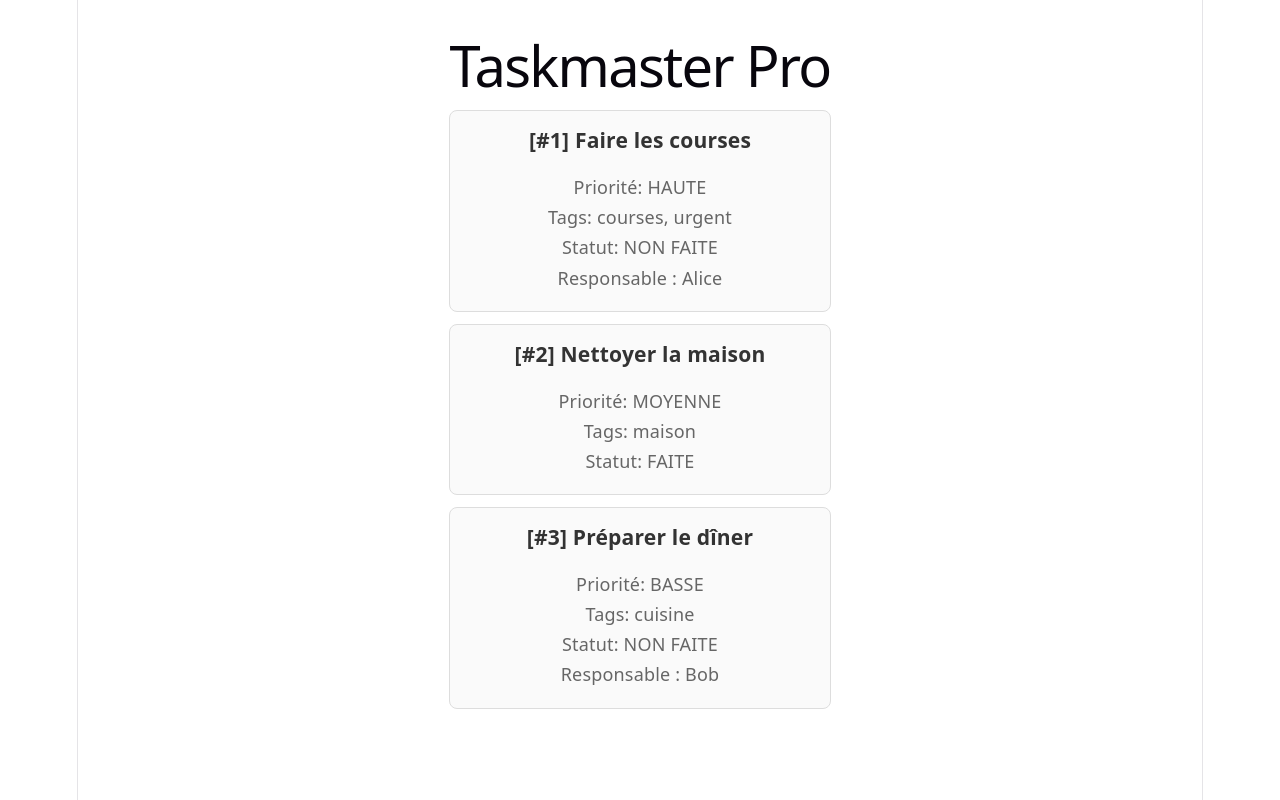
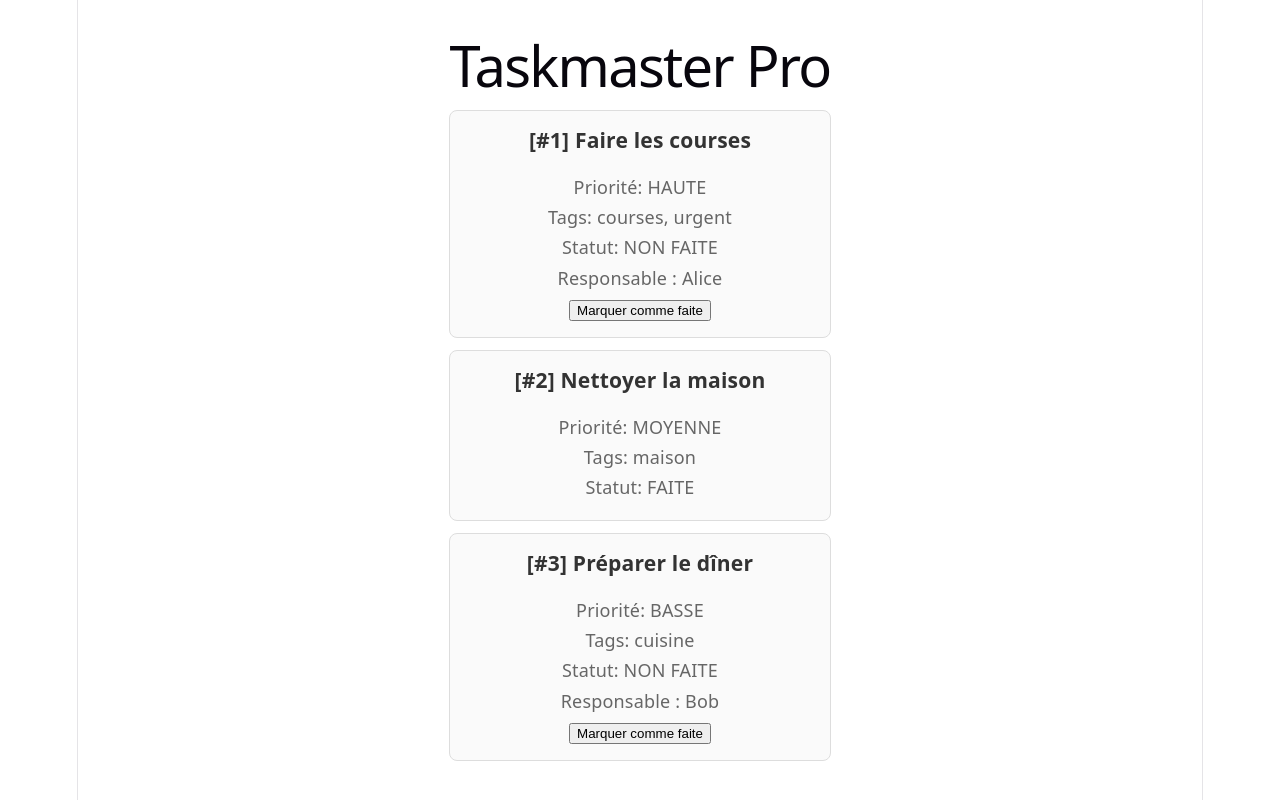
Before and after one commit to BenjyKlaut/developpement-web-avec-TS, a React (Vite) app in the folder semaine-02-react/taskmaster-frontend/: page / in a window 1280 px wide. Built offline with nearby package versions, Linux system fonts and the light colour scheme.

Commit message:
feat: ajouter la fonctionnalité de marquer les tâches comme faites dans le composant TaskCard

```diff
--- a/semaine-02-react/taskmaster-frontend/src/App.tsx
+++ b/semaine-02-react/taskmaster-frontend/src/App.tsx
@@ -38,7 +38,7 @@ function App() {
     <div style={{ maxWidth: "600px", margin: "0 auto", padding: "20px" }}>
       <h1>Taskmaster Pro</h1>
       {taches.map((tache) => (
-        <TaskCard key={tache.id} tache={tache} />
+        <TaskCard key={tache.id} tache={tache} onMarquerFaite={marquerFaite} />
       ))}
     </div>
   );
--- a/semaine-02-react/taskmaster-frontend/src/components/taskCard.tsx
+++ b/semaine-02-react/taskmaster-frontend/src/components/taskCard.tsx
@@ -3,9 +3,10 @@
 
 interface TaskCardProps {
   tache: Tache;
+  onMarquerFaite: (id: number) => void;
 }
 
-function TaskCard({ tache }: TaskCardProps) {
+function TaskCard({ tache, onMarquerFaite }: TaskCardProps) {
   const statut = tache.terminee ? "FAITE" : "NON FAITE";
   const prioriteNom = Priorite[tache.priorite];
 
@@ -16,6 +17,8 @@ function TaskCard({ tache }: TaskCardProps) {
       <p>Tags: {tache.tags.join(', ')}</p>
       <p>Statut: {statut}</p>
       {tache.responsable && <p>Responsable : {tache.responsable}</p>}
+
+      {!tache.terminee && <button onClick={() => onMarquerFaite(tache.id)}>Marquer comme faite</button>}
     </div>
   );
 }
```
